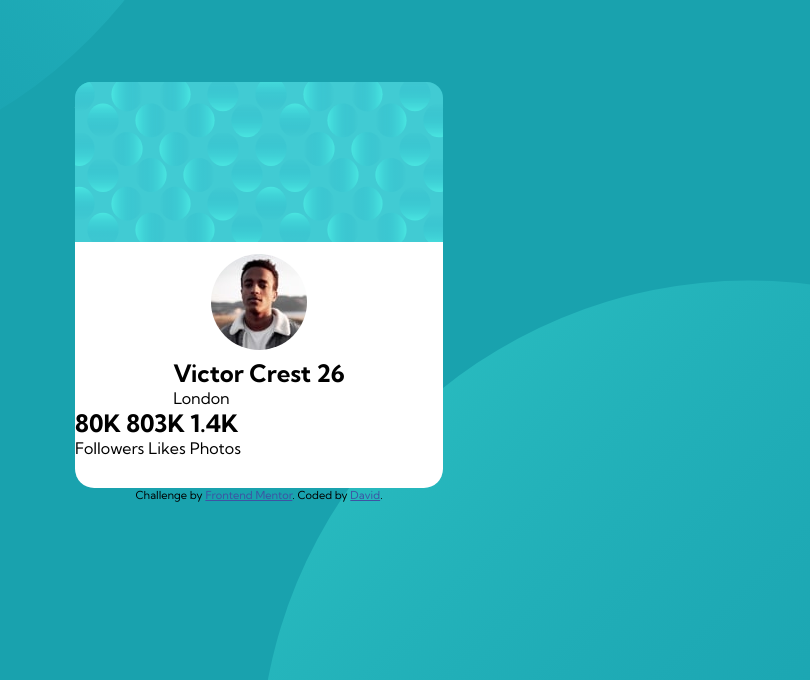
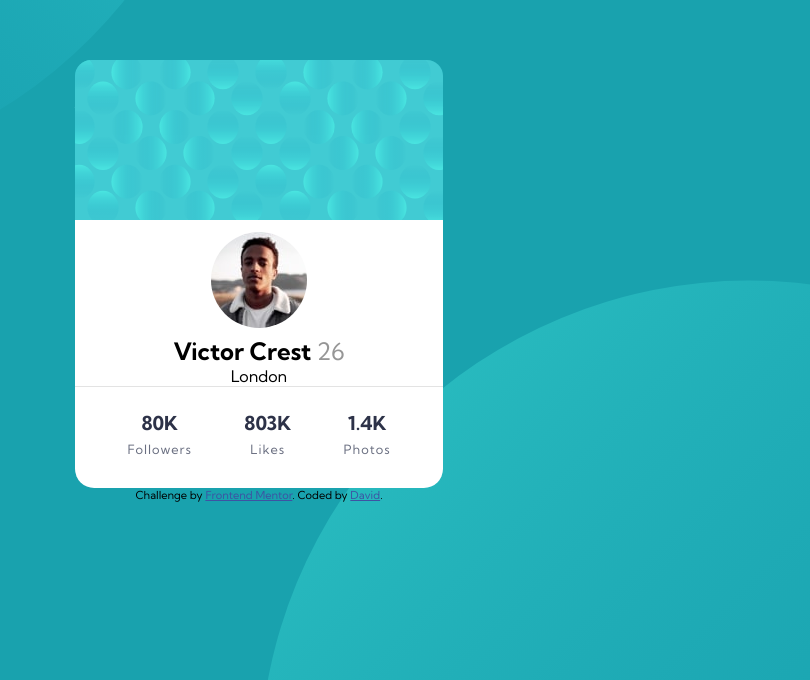
Before and after one commit to Kami-No-Musuko/profile-card-component-main, a plain HTML site: page index.html in a window 1280 px wide. Shown: the part 120-800 px from the top of the page, without its empty margins (381-1191 px from the left). Drawn offline with Linux system fonts and the light colour scheme.

Commit message:
card-profile-stats DONE!

```diff
--- a/index.html
+++ b/index.html
@@ -20,20 +20,26 @@
             <p class="card-location">London</p>
           </div>
         </div>
-      <div class="card-bottom-info">
-        <div class="card-user-info">
-        <h2>80K
-        803K
-        1.4K
-        </h2>
-      </div>
-      <div class="card-user-info-desc">
+        <div class="card-profile-stats">
+          <div class="stat">
+            <p class="stat-number">80K</p>
+            <p class="stat-text">Followers</p>
+          </div>
+          <div class="stat">
+            <p class="stat-number">803K</p>
+            <p class="stat-text">Likes</p>
+          </div>
+          <div class="stat">
+            <p class="stat-number">1.4K</p>
+            <p class="stat-text">Photos</p>
+          </div>
+      <!-- <div class="card-user-info-desc">
         <p>
         Followers
         Likes
         Photos
         </p>
-      </div>
+      </div> -->
       </div>
     </div>
 </main>
--- a/styles/styles.scss
+++ b/styles/styles.scss
@@ -52,13 +52,58 @@ main{
         justify-content: center;
         flex-direction: column;
         flex-wrap: wrap;
+        text-align: center;
         .card-pfp{
             border-radius: 50%;
             border: .5em solid $color-white;
             z-index: 2;
         }
+        span{
+            font-weight: lighter;
+            color:$darkgray;
+        }
+      }
+      .card-profile-stats{
+        width: 100%;
+        padding: 1.5rem 0;
+        border-top: 1px solid lighten($darkgray, 30%);
+        text-align: center;
+        display: flex;
+        align-items: center;
+        justify-content: space-evenly;
+      }
+      .stat {
+        &-number {
+          font-weight: 700;
+          color: $very-dark-desaturated-blue;
+          margin-bottom: 0.4rem;
+          font-size: 1.2rem;
+        }
+
+        &-text {
+          font-weight: 400;
+          font-size: .8rem;
+          letter-spacing: 1px;
+          color: $dark-grayish-blue;
+        }
     }
-  }
+    //   .card-bottom-info{
+    //       text-align: center;
+    //       border-top: 1px solid lighten($darkgray, 30%);
+    //       margin-top:1.8em;
+    //       padding: 0 0 3em 0;
+
+    //       .card-user-info{
+    //           padding:1.5em 0 0 0;
+    //           color:$dark-grayish-blue;
+    //           font-weight: 700;
+    //           word-spacing: 3em;
+    //       }
+    //     //   .card-user-info-desc{
+    //     //     word-spacing: 3em;
+    //     //   }
+    //   }
+   }
 }
 
 
```
Also changed, not shown: styles/styles.css, 1 other file.
